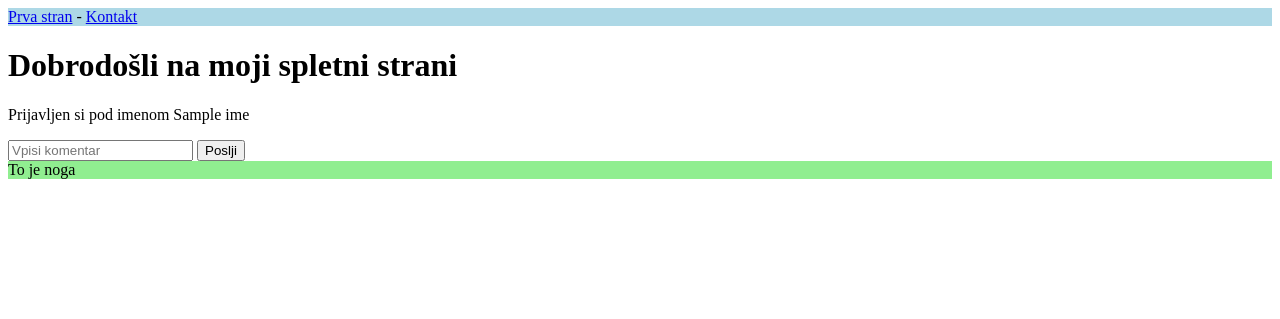
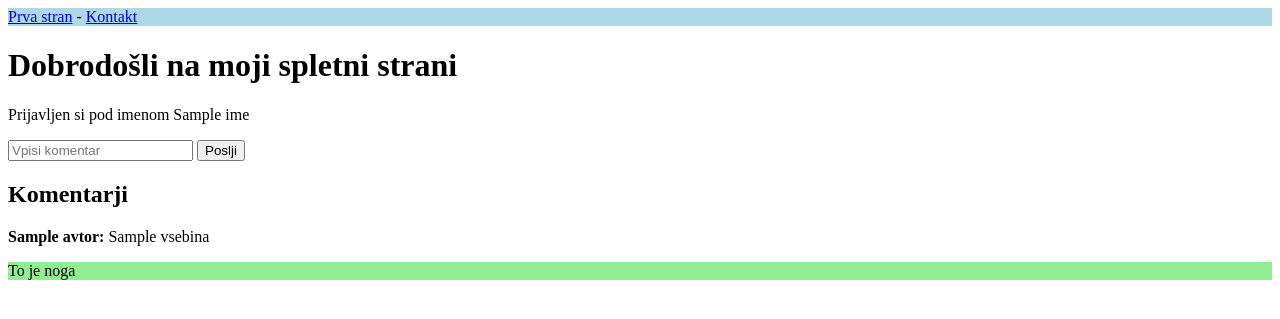
Before and after one commit to Bojanpp/predavanje17, a Flask app: template templates/prva_stran.html in a window 1280 px wide. Shown: the top 319 px of the page. Run offline with Flask 2, Linux system fonts and the light colour scheme; the template is opened without the code that fills it: most values are stand-ins (such as "Sample title", 1, 10 or a date in 2020).

Commit message:
Naredili bazo z komentarji

```diff
--- a/main.py
+++ b/main.py
@@ -1,13 +1,18 @@
 from flask import Flask, render_template, request, redirect, make_response
+from modeli import Komentar, db
 
 app = Flask(__name__)
+db.create_all()
 
 
 @app.route("/")
 def prva_stran():
     ime = request.cookies.get("ime")
 
-    return render_template("prva_stran.html", ime=ime)
+    # Preberemo vse komentarje
+    komentarji = db.query(Komentar).all()
+
+    return render_template("prva_stran.html", ime=ime, komentarji=komentarji)
 
 
 @app.route("/kontakt")
@@ -40,6 +45,14 @@ def poslji_komentar():
 
     #Tukaj se bo shranil komentar v podatkovno bazo
 
+    komentar = Komentar(
+        avtor=request.cookies.get("ime"),
+        vsebina=vsebina_komentarja
+    )
+    db.add(komentar)
+
+    db.commit()
+
     return redirect("/")
 
 
--- a/templates/prva_stran.html
+++ b/templates/prva_stran.html
@@ -10,8 +10,13 @@
     <form method="POST" action="/komentar">
         <input name="vsebina" placeholder="Vpisi komentar">
         <button type="submit">Poslji</button>
+    </form>
 
-    </form>
+    <h2>Komentarji</h2>
+
+    {% for komentar in komentarji %}
+    <p><strong>{{ komentar.avtor }}:</strong> {{ komentar.vsebina }}</p>
+    {% endfor %}
 
 
 {% else %}
```
Also changed, not shown: modeli.py (+6 -1 lines), podatkova-baza.sqlite (added).
